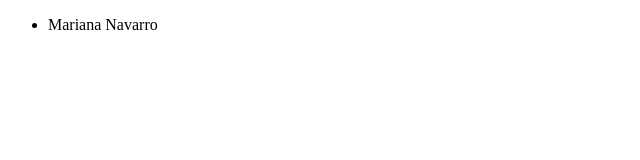
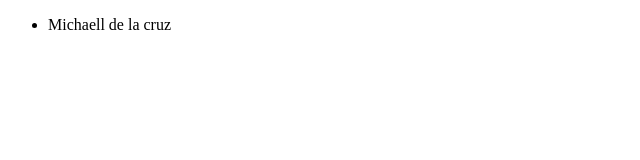
Before and after one commit to maronare10/github-colaborativo, a plain HTML site: page index.html in a window 1280 px wide. Shown: the full height of the page, 0-640 px from the left. Drawn offline with Linux system fonts and the light colour scheme.

Commit message:
michaell_cambios en development de profesora

```diff
--- a/index.html
+++ b/index.html
@@ -7,7 +7,7 @@
 </head>
 <body>
   <ul>
-    <li>Mariana Navarro</li>
+    <li>Michaell de la cruz</li>
   </ul>
 </body>
 </html>
```
